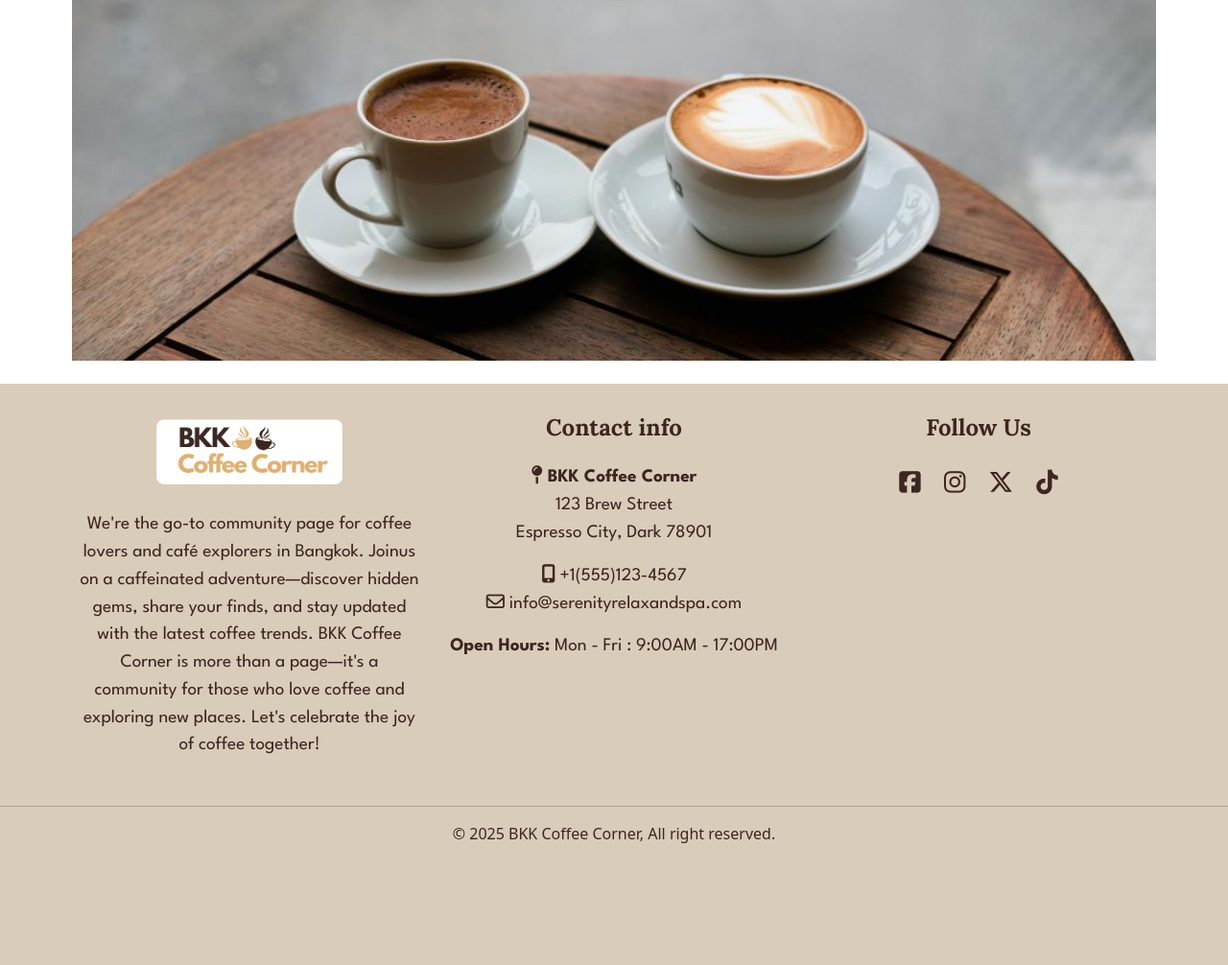
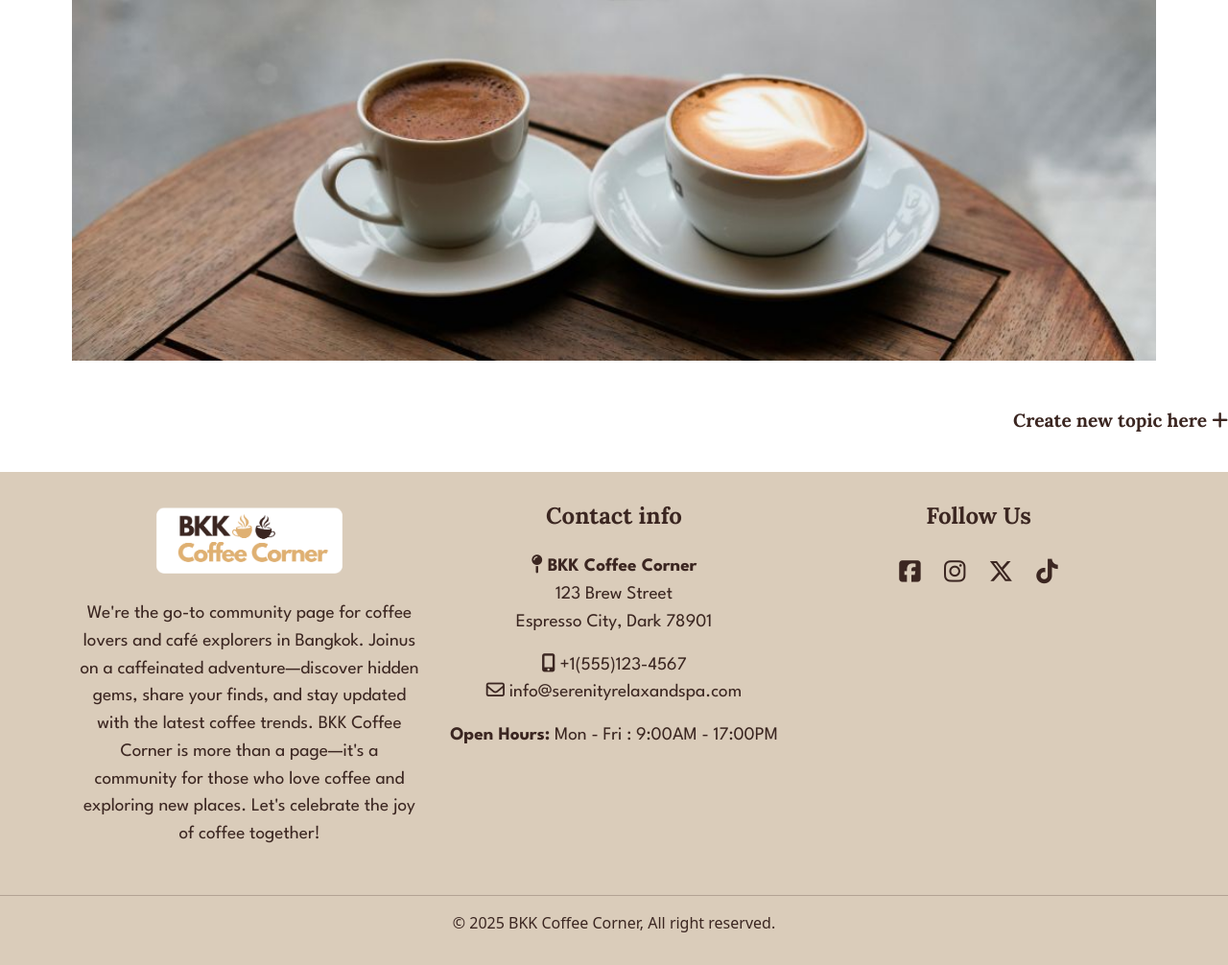
Before and after one commit to Chatlada-Nina/BKK-Coffee-Corner, a Django app: page /forum/ in a window 1280 px wide. Shown: the part 252-1258 px from the top of the page at 96% size. Before the commit the page ends 1131 px from the top, so only its background shows below. Run offline with Django 4.2, Linux system fonts and the light colour scheme; data that the repository does not hold is empty; some libraries are stand-ins or nearby versions.

Commit message:
Create new forum views and forum_new file

```diff
--- a/forum/templates/forum/forum_list.html
+++ b/forum/templates/forum/forum_list.html
@@ -19,6 +19,11 @@
       {% endfor %}
       </div>
   </div>
+
+  <!-- Create new forum here -->
+  <div class="row justify-content-center my-4">
+    <a href="{% url 'new-forum' %}" class="forum-link text-end">
+    <p class="main-text">Create new topic here <i class="fa-solid fa-plus"></i></p></a>
 </div>
 
 
--- a/forum/urls.py
+++ b/forum/urls.py
@@ -3,6 +3,7 @@ from django.urls import path
 
 urlpatterns = [
     path('', views.ForumList.as_view(), name='forum'),
+    path('new-forum/', views.forum_new, name="new-forum"),
     path('<slug:slug>/', views.forum_detail, name='forum_detail'),
     path('<slug:slug>/edit_comment/<int:comment_id>', views.comment_edit, name='comment_edit'),
     path('<slug:slug>/delete_comment/<int:comment_id>', views.comment_delete, name='comment_delete'),
--- a/forum/views.py
+++ b/forum/views.py
@@ -4,6 +4,7 @@ from django.contrib import messages
 from django.http import HttpResponseRedirect
 from .models import Forum, Comment
 from .forms import CommentForm
+from django.contrib.auth.decorators import login_required
 
 # Create your views here.
 class ForumList(generic.ListView):
@@ -95,3 +96,9 @@ def comment_delete(request, slug, comment_id):
         messages.add_message(request, messages.ERROR, 'You can only delete your own comments!')
 
     return HttpResponseRedirect(reverse('forum_detail', args=[slug]))
+
+
+# Create new forum views and request the logged-in user
+@login_required(login_url="/accounts/login/")
+def  forum_new(request):
+    return render(request, "forum/forum_new.html")
```
Also changed, not shown: forum/templates/forum/forum_new.html (added, +16 -0 lines).
